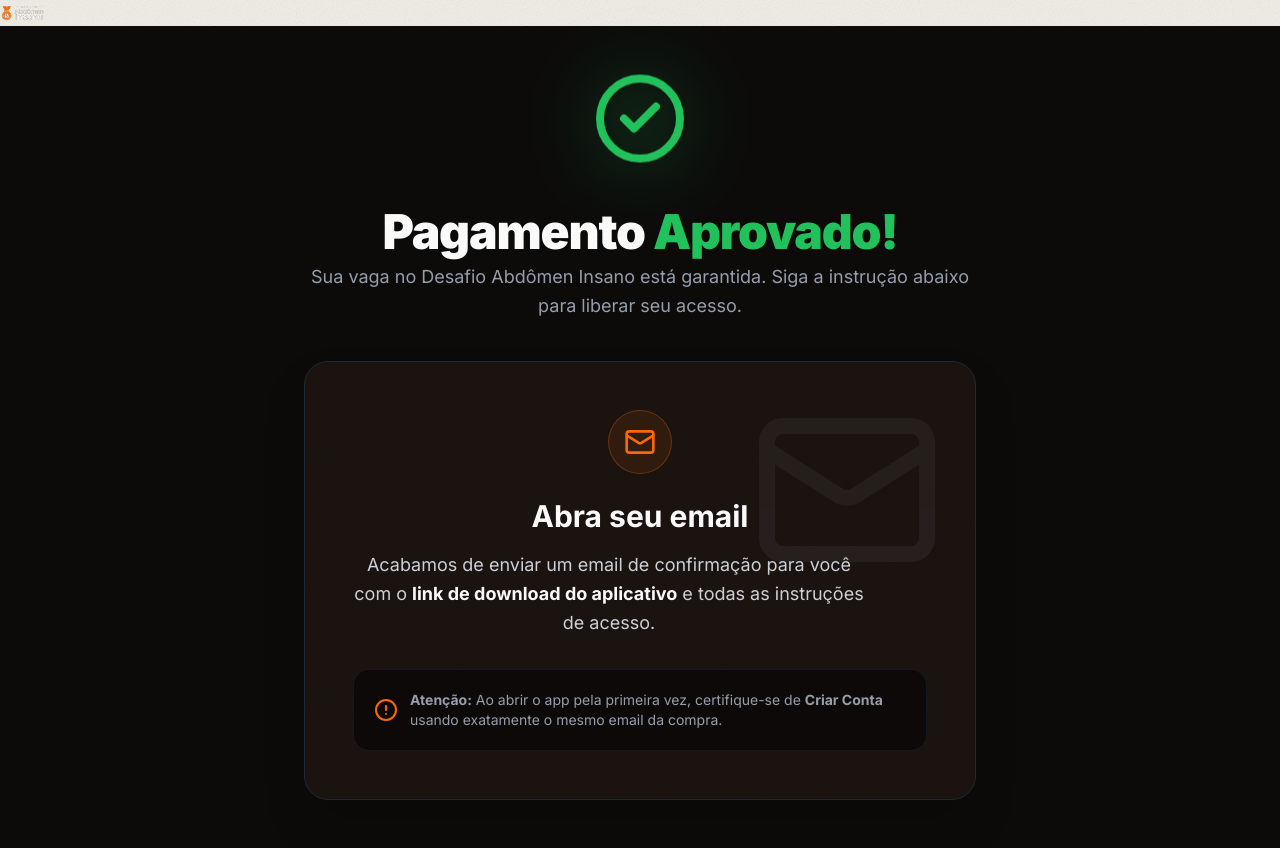
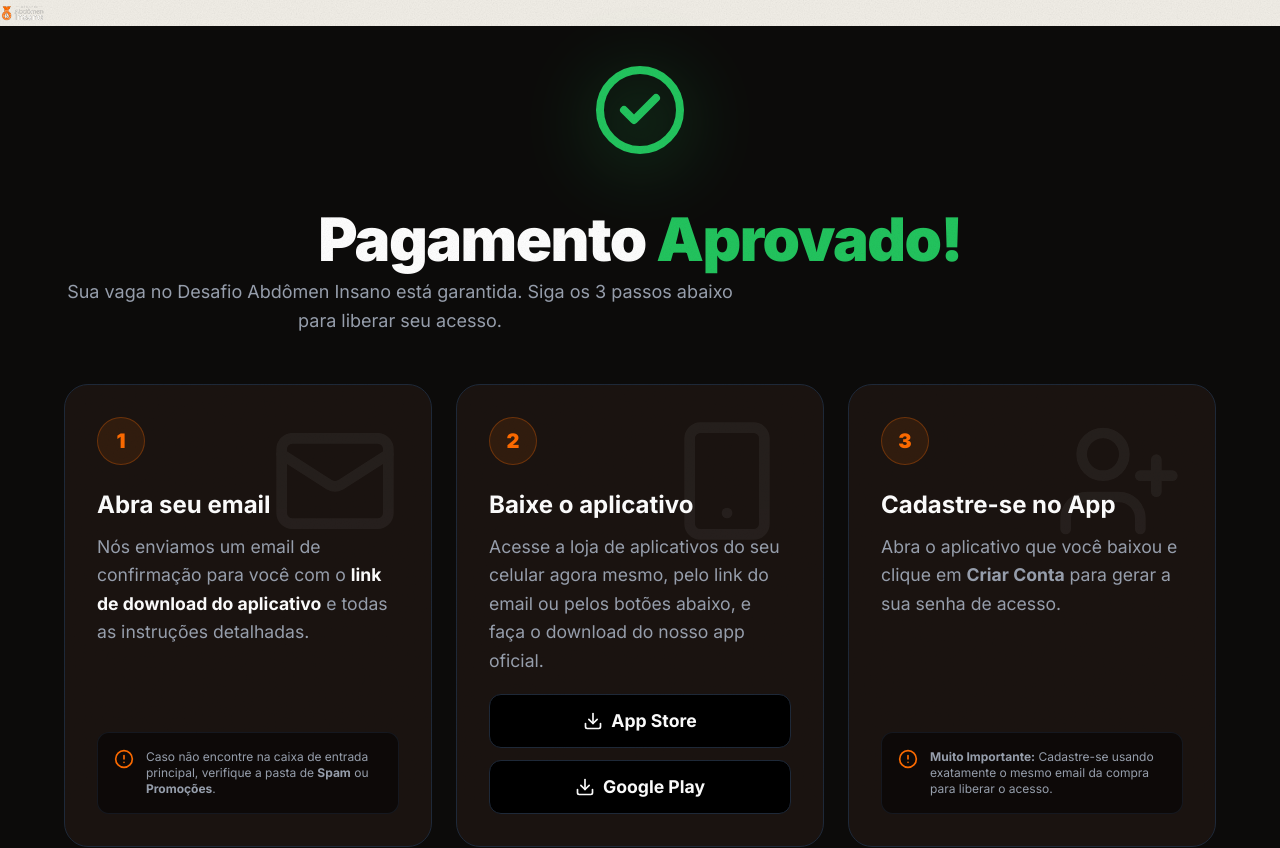
Before and after one commit to luccascoelhoo/abdomen-insano-lp, a Next.js app: page /obrigado in a window 1280 px wide. Shown: the top 848 px of the page. Built offline with nearby package versions, Linux system fonts and the light colour scheme; no server answers.

Commit message:
Update Obrigado page layout to 3 specific steps in grid

```diff
--- a/src/components/sections/ObrigadoConteudo.tsx
+++ b/src/components/sections/ObrigadoConteudo.tsx
@@ -1,7 +1,8 @@
 'use client';
 
 import { use } from 'react';
-import { CheckCircle2, Mail, AlertCircle } from 'lucide-react';
+import { linksApp } from '@/lib/apps';
+import { CheckCircle2, Mail, AlertCircle, Smartphone, Download, UserPlus } from 'lucide-react';
 
 type QueryParams = { email?: string; transaction_id?: string; tx?: string };
 
@@ -13,9 +14,12 @@ export function ObrigadoConteudo({
   const query = use(searchParamsPromise);
   const emailQuery = query.email?.trim();
 
+  const temApple = Boolean(linksApp.appStore);
+  const temGoogle = Boolean(linksApp.playStore);
+
   return (
     <section className="min-h-[calc(100vh-80px)] bg-[#0c0b0a] text-white flex items-center justify-center py-12 px-4 sm:px-6">
-      <div className="w-full max-w-2xl mx-auto space-y-10">
+      <div className="w-full max-w-6xl mx-auto space-y-12">
 
         {/* Header - Sucesso */}
         <div className="text-center space-y-6">
@@ -25,46 +29,107 @@ export function ObrigadoConteudo({
           </div>
 
           <div>
-            <h1 className="text-4xl sm:text-5xl font-black leading-tight tracking-tight">
+            <h1 className="text-4xl sm:text-5xl md:text-6xl font-black leading-tight tracking-tight">
               Pagamento <span className="text-[#22c55e]">Aprovado!</span>
             </h1>
-            <p className="text-gray-400 text-lg mt-4 leading-relaxed">
-              Sua vaga no Desafio Abdômen Insano está garantida. Siga a instrução abaixo para liberar seu acesso.
+            <p className="text-gray-400 text-lg mt-4 max-w-2xl mx-auto leading-relaxed">
+              Sua vaga no Desafio Abdômen Insano está garantida. Siga os 3 passos abaixo para liberar seu acesso.
             </p>
           </div>
         </div>
 
-        {/* Passo Único - Email */}
-        <div className="bg-[#1a1310] border border-gray-800 rounded-3xl p-8 sm:p-12 relative overflow-hidden shadow-2xl">
-          <div className="absolute top-0 right-0 p-8 opacity-5 pointer-events-none">
-            <Mail className="w-48 h-48" />
-          </div>
-          <div className="relative z-10 text-center">
-            <div className="w-16 h-16 bg-[#ff6b00]/10 border border-[#ff6b00]/30 rounded-full flex items-center justify-center mx-auto mb-6">
-              <Mail className="w-8 h-8 text-[#ff6b00]" />
+        {/* 3 Passos */}
+        <div className="grid grid-cols-1 lg:grid-cols-3 gap-6">
+
+          {/* Passo 1 - Email */}
+          <div className="bg-[#1a1310] border border-gray-800 rounded-3xl p-8 relative overflow-hidden group hover:border-[#ff6b00]/50 transition-colors flex flex-col">
+            <div className="absolute top-0 right-0 p-8 opacity-5 pointer-events-none">
+              <Mail className="w-32 h-32" />
             </div>
-            <h2 className="text-3xl font-bold mb-4">Abra seu email</h2>
-            <p className="text-gray-300 text-lg leading-relaxed max-w-lg mx-auto">
-              Acabamos de enviar um email de confirmação para você com o <b className="text-white">link de download do aplicativo</b> e todas as instruções de acesso.
-            </p>
-            {emailQuery && (
-              <div className="mt-4 inline-block bg-black/50 border border-gray-800 text-[#ff6b00] px-4 py-2 rounded-xl text-lg font-medium">
-                {emailQuery}
+            <div className="relative z-10 flex-1 flex flex-col">
+              <div className="w-12 h-12 bg-[#ff6b00]/10 border border-[#ff6b00]/30 rounded-full flex items-center justify-center mb-6">
+                <span className="text-[#ff6b00] font-black text-xl">1</span>
               </div>
-            )}
+              <h2 className="text-2xl font-bold mb-3">Abra seu email</h2>
+              <p className="text-gray-400 leading-relaxed mb-6">
+                Nós enviamos um email de confirmação para você com o <b className="text-white">link de download do aplicativo</b> e todas as instruções detalhadas.
+              </p>
 
-            <div className="mt-8 flex flex-col sm:flex-row items-center justify-center gap-3 text-sm text-gray-400 bg-black/50 p-5 rounded-2xl border border-gray-800/50">
-              <AlertCircle className="w-6 h-6 text-[#ff6b00] flex-shrink-0" />
-              <p className="text-left">
-                <b>Atenção:</b> Ao abrir o app pela primeira vez, certifique-se de <b>Criar Conta</b> usando exatamente o mesmo email da compra.
-              </p>
+              <div className="mt-auto flex items-start gap-3 text-xs text-gray-400 bg-black/50 p-4 rounded-xl border border-gray-800/50">
+                <AlertCircle className="w-5 h-5 text-[#ff6b00] flex-shrink-0" />
+                <p>Caso não encontre na caixa de entrada principal, verifique a pasta de <b>Spam</b> ou <b>Promoções</b>.</p>
+              </div>
             </div>
           </div>
+
+          {/* Passo 2 - Download App */}
+          <div className="bg-[#1a1310] border border-gray-800 rounded-3xl p-8 relative overflow-hidden group hover:border-[#ff6b00]/50 transition-colors flex flex-col">
+            <div className="absolute top-0 right-0 p-8 opacity-5 pointer-events-none">
+              <Smartphone className="w-32 h-32" />
+            </div>
+            <div className="relative z-10 flex-1 flex flex-col">
+              <div className="w-12 h-12 bg-[#ff6b00]/10 border border-[#ff6b00]/30 rounded-full flex items-center justify-center mb-6">
+                <span className="text-[#ff6b00] font-black text-xl">2</span>
+              </div>
+              <h2 className="text-2xl font-bold mb-3">Baixe o aplicativo</h2>
+              <p className="text-gray-400 leading-relaxed mb-8">
+                Acesse a loja de aplicativos do seu celular agora mesmo, pelo link do email ou pelos botões abaixo, e faça o download do nosso app oficial.
+              </p>
+
+              <div className="mt-auto flex flex-col gap-3">
+                <a
+                  href={temApple ? linksApp.appStore : '#'}
+                  className="w-full flex items-center justify-center gap-2 bg-black hover:bg-gray-900 border border-gray-800 rounded-xl py-3 transition-all"
+                >
+                  <Download className="w-5 h-5 text-white" />
+                  <span className="font-bold">App Store</span>
+                </a>
+                <a
+                  href={temGoogle ? linksApp.playStore : '#'}
+                  className="w-full flex items-center justify-center gap-2 bg-black hover:bg-gray-900 border border-gray-800 rounded-xl py-3 transition-all"
+                >
+                  <Download className="w-5 h-5 text-white" />
+                  <span className="font-bold">Google Play</span>
+                </a>
+              </div>
+            </div>
+          </div>
+
+          {/* Passo 3 - Cadastro no App */}
+          <div className="bg-[#1a1310] border border-gray-800 rounded-3xl p-8 relative overflow-hidden group hover:border-[#ff6b00]/50 transition-colors flex flex-col">
+            <div className="absolute top-0 right-0 p-8 opacity-5 pointer-events-none">
+              <UserPlus className="w-32 h-32" />
+            </div>
+            <div className="relative z-10 flex-1 flex flex-col">
+              <div className="w-12 h-12 bg-[#ff6b00]/10 border border-[#ff6b00]/30 rounded-full flex items-center justify-center mb-6">
+                <span className="text-[#ff6b00] font-black text-xl">3</span>
+              </div>
+              <h2 className="text-2xl font-bold mb-3">Cadastre-se no App</h2>
+              <p className="text-gray-400 leading-relaxed mb-6">
+                Abra o aplicativo que você baixou e clique em <b>Criar Conta</b> para gerar a sua senha de acesso.
+              </p>
+
+              <div className="mt-auto flex flex-col gap-2">
+                <div className="flex items-start gap-3 text-xs text-gray-400 bg-black/50 p-4 rounded-xl border border-gray-800/50">
+                  <AlertCircle className="w-5 h-5 text-[#ff6b00] flex-shrink-0" />
+                  <p>
+                    <b>Muito Importante:</b> Cadastre-se usando exatamente o mesmo email da compra para liberar o acesso.
+                  </p>
+                </div>
+                {emailQuery && (
+                  <div className="text-center bg-[#ff6b00]/10 border border-[#ff6b00]/30 text-[#ff6b00] px-3 py-2 rounded-xl text-sm font-medium break-all">
+                    {emailQuery}
+                  </div>
+                )}
+              </div>
+            </div>
+          </div>
+
         </div>
 
         <div className="text-center pt-6">
           <p className="text-gray-500 text-sm">
-            Não encontrou na caixa de entrada? Verifique o <b>Spam</b> ou <b>Promoções</b>. Se precisar de ajuda, <a href="#" className="text-[#ff6b00] hover:underline">fale com nosso suporte</a>.
+            Ficou com alguma dúvida ou teve problemas? <a href="#" className="text-[#ff6b00] hover:underline">Fale com nosso suporte</a>.
           </p>
         </div>
 
```
